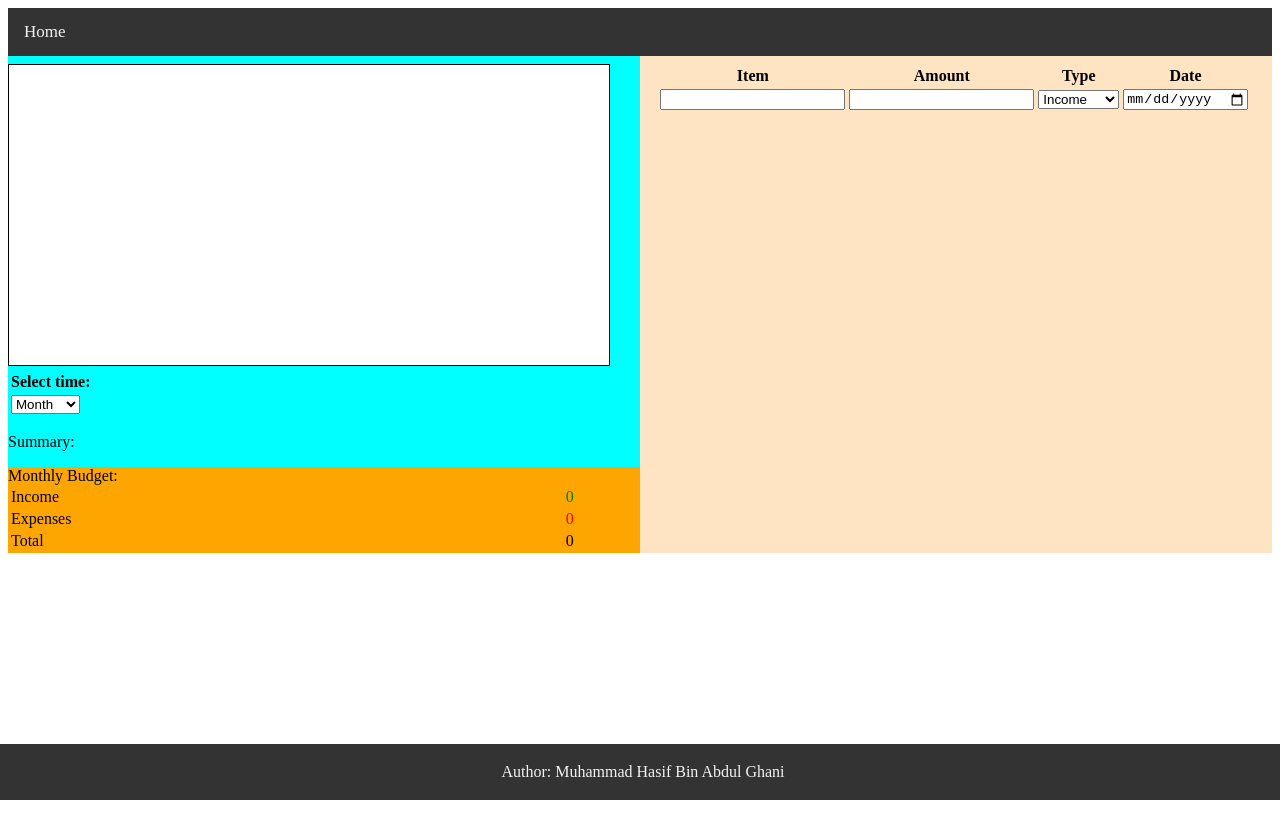
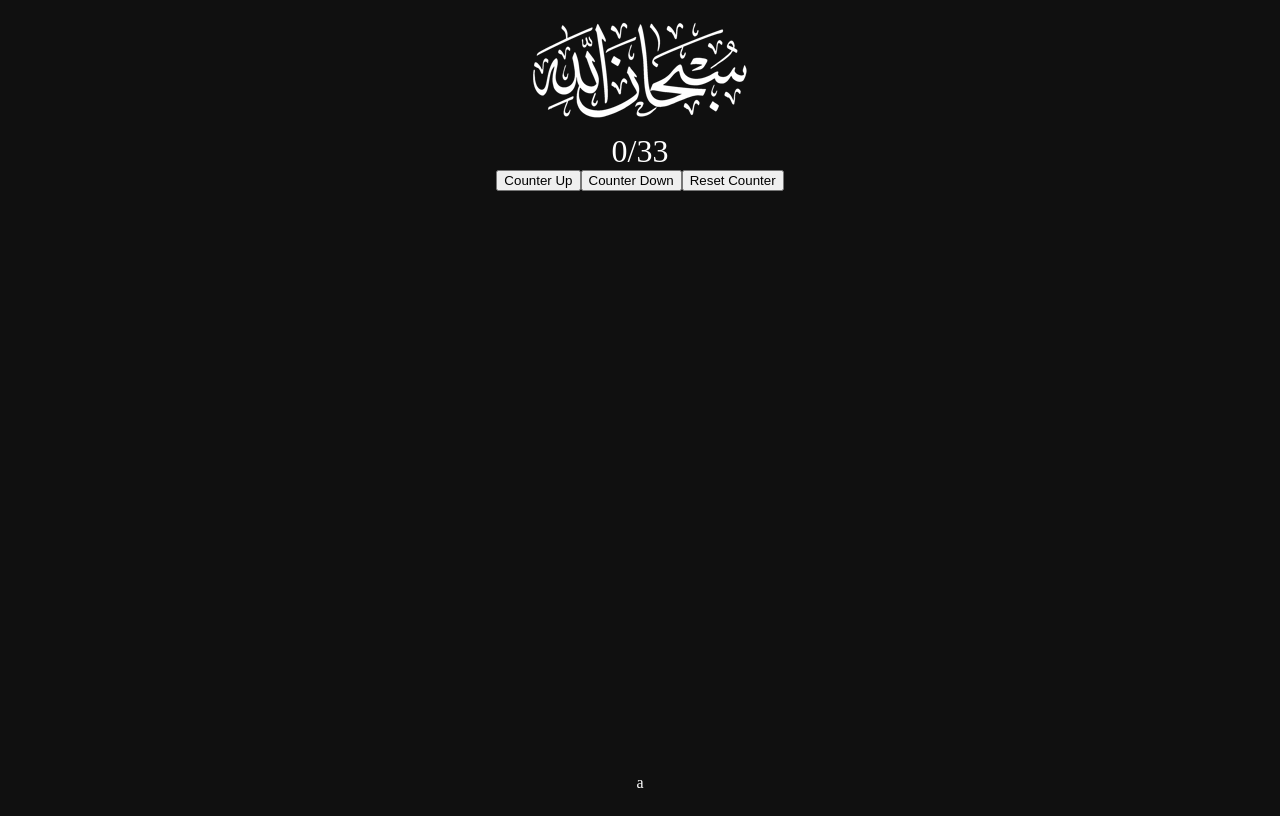
Before and after one commit to SukaHati/SukaHati.github.io, a plain HTML site: page index.html in a window 1280 px wide. Drawn offline with nearby package versions, Linux system fonts and the light colour scheme; files that its build step writes are made by us from their sources.

Commit message:
Mistake have been made

```diff
--- a/index.html
+++ b/index.html
@@ -1,90 +1,117 @@
 <!DOCTYPE html>
-<html lang=en>
+<html>
   <head>
-        <meta charset="utf-8">
-        <title>Budget Maker</title>
-        <link rel="stylesheet" href="style.css"/>
-        <script src="app.js"></script>
-        <script src="https://cdnjs.cloudflare.com/ajax/libs/Chart.js/2.9.4/Chart.js"></script>
+    <title>Tasbih Online</title>
+	<style>
+	  .center {
+	    display: flex;
+		justify-content: center;
+	  }
+	  .footer {
+		left: 0;
+		bottom: 0;
+		width: 100%;
+		color: white;
+		text-align: center;
+	  }
+	</style>
   </head>
-    <body>
-        <div id="navbar" class="topnav">
-            <a href="#home">Home</a>
+  <body style="background-color:#101010;min-height:100vh;display:flex;flex-direction:column;">
+    <div style="flex-grow: 1;">
+      <div class="center" style="" id="div_pic">
+	    <img src="tasbih1.png"></img>
 	  </div>
-        <div id="middle_section" class="mid_div">
-            <div class="split left">
-                <canvas id="chart_1" class="chart"></canvas>
-                <div>
-                    <table id="chart_config">
-                        <tr>
-                            <th>Select time:</th>
-                            <th id="table_config_cell_option_desc_1"></th>
-                            <th id="table_config_cell_option_desc_2"></th>
-                        </tr>
-                        <tr>
-                            <td>
-                                <select id="chart_mode">
-                                    <option value="day">Day</option>
-                                    <!--<option value="week">Week</option>-->
-                                    <option value="month" selected>Month</option>
-                                    <option value="year">Year</option>
-                                    <option value="lifetime">Lifetime</option>
-                                </select>
-                            </td>
-                            <td id="table_config_cell_option_1"></td>
-                            <td id="table_config_cell_option_2"></td>
-                        </tr>
-                    </table>
+	  <div class="center">
+        <span id="currentcounter" style="color:white;font-size:32px"></span>
+        <span style="color:white;font-size:32px">/</span>
+        <span id="limitcounter" style="color:white;font-size:32px"></span>
 	  </div>
-                <div>
-                    <p>Summary:</p>
-                    <div style="background-color: orange;">
-                        <div id="budget_timespan">Monthly Budget:</div>
-                        <table style="width:90%;">
-                            <tr>
-                                <td>Income</td>
-                                <td id="sum_income" style="color:green;" align="right">0</td>
-                            </tr>
-                            <tr>
-                                <td>Expenses</td>
-                                <td id="sum_expenses" style="color:red;" align="right">0</td>
-                            </tr>
-                            <tr>
-                                <td>Total</td>
-                                <td id="sum_total" align="right">0</td>
-                            </tr>
-                        </table>
+	  <div class="center">
+	    <button id="counter_up_btn" onclick="increaseCounter()">Counter Up</button>
+	    <button id="counter_down_btn" onclick="decreaseCounter()">Counter Down</button>
+	    <button id="counter_reset_btn" onclick="resetCounter()">Reset Counter</button>
 	  </div>
 	</div>
+	<div class="footer">
+	  <p>a</p>
 	</div>
-            <div class="split right">
-                <div>
-                    <table id="table_input" style="width=100%;" align="center">
-                        <tr>
-                            <th>Item</th>
-                            <th>Amount</th>
-                            <th>Type</th>
-                            <th>Date</th>
-                            <th></th>
-                        </tr>
-                        <tr id="table_row1">
-                            <td><input id="input_name1" type="text"></td>
-                            <td><input id="input_amount1" type="number" min="0"></td>
-                            <td>
-                                <select id="input_type1" name="income_or_expenses">
-                                    <option value="income">Income</option>
-                                    <option value="expenses">Expenses</option>
-                                </select>
-                            </td>
-                            <td><input id="input_date1" type="date"></td>
-                            <td id="input_remove1"></td>
-                        </tr>
-                    </table>
-                </div>
-            </div>
-        </div>
-        <footer>
-            <p>Author: Muhammad Hasif Bin Abdul Ghani</p>
-        </footer>
   </body>
 </html>
+<script>
+  const wordList = {
+    word1: {
+	  pic: "tasbih3.png",
+	  counter:0,
+	  limit: 33
+	},
+	word2: {
+	  pic: "tasbih2.png",
+	  counter:0,
+	  limit:33
+	},
+	word3: {
+	  pic: "tasbih1.png",
+	  counter:0,
+	  limit:34
+	}
+  };
+  let wordCurrentNumber = 1;
+
+  setWordSet("word1");
+
+  function increaseCounter() {
+    let chosenWord = "word" + wordCurrentNumber;
+    wordList[chosenWord].counter += 1;
+	document.getElementById("currentcounter").innerHTML = wordList[chosenWord].counter;
+	if(wordList[chosenWord].counter == wordList[chosenWord].limit) {
+	  if(wordCurrentNumber < 3) {
+	    wordCurrentNumber += 1;
+		wordList[chosenWord].counter = 0;
+	  }
+	  else {
+	    wordCurrentNumber = 1
+		wordList[chosenWord].counter = 0;
+	  }
+	  chosenWord = "word" + wordCurrentNumber;
+	  setWordSet(chosenWord);
+	}
+  }
+
+  function decreaseCounter() {
+    let chosenWord = "word" + wordCurrentNumber;
+	wordList[chosenWord].counter -= 1;
+	document.getElementById("currentcounter").innerHTML = wordList[chosenWord].counter;
+	if(wordList[chosenWord].counter < 0) {
+	  if(wordCurrentNumber <= 1) {
+	    wordCurrentNumber = 3;
+	  }
+	  else {
+	    wordCurrentNumber -= 1;
+	  }
+	  wordList[chosenWord].counter = 0;
+	  chosenWord = "word" + wordCurrentNumber;
+	  wordList[chosenWord].counter = wordList[chosenWord].limit - 1;
+	  setWordSet(chosenWord);
+	}
+  }
+
+  function resetCounter() {
+    wordList["word1"].counter = 0;
+    wordList["word2"].counter = 0;
+    wordList["word3"].counter = 0;
+	wordCurrentNumber = 1;
+	setWordSet("word1");
+  }
+
+  function changePic(chosenPic) {
+    let A = document.getElementById("div_pic").innerHTML;
+	let B = '<img src="' + chosenPic + '">';
+	document.getElementById("div_pic").innerHTML = B;
+  }
+
+  function setWordSet(theWordSet) {
+    document.getElementById("currentcounter").innerHTML = wordList[theWordSet].counter;
+	document.getElementById("limitcounter").innerHTML = wordList[theWordSet].limit;
+	document.getElementById("div_pic").innerHTML = '<img src="' + wordList[theWordSet].pic + '">';
+  }
+</script>
```
Lines whose indentation alone changed are shown as unchanged.
